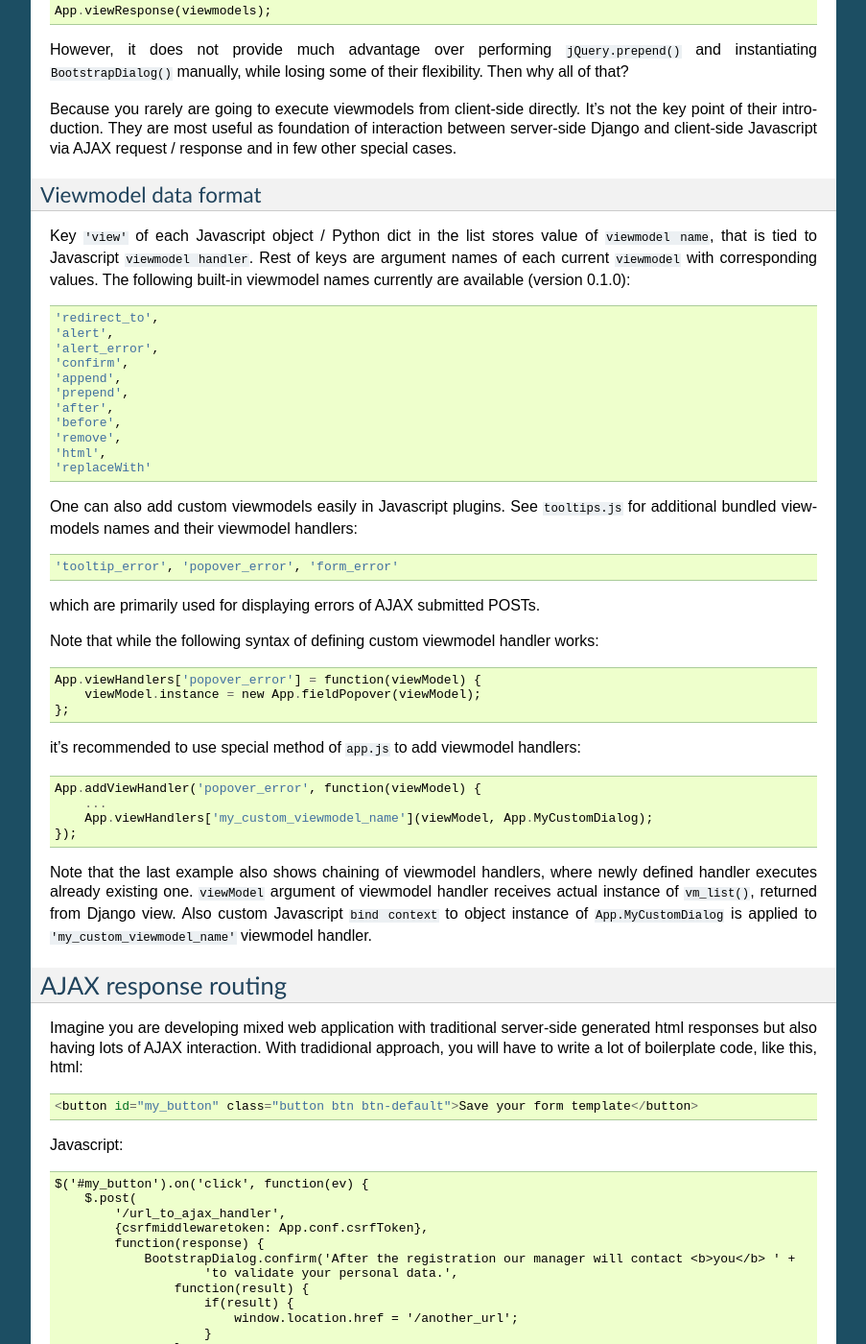
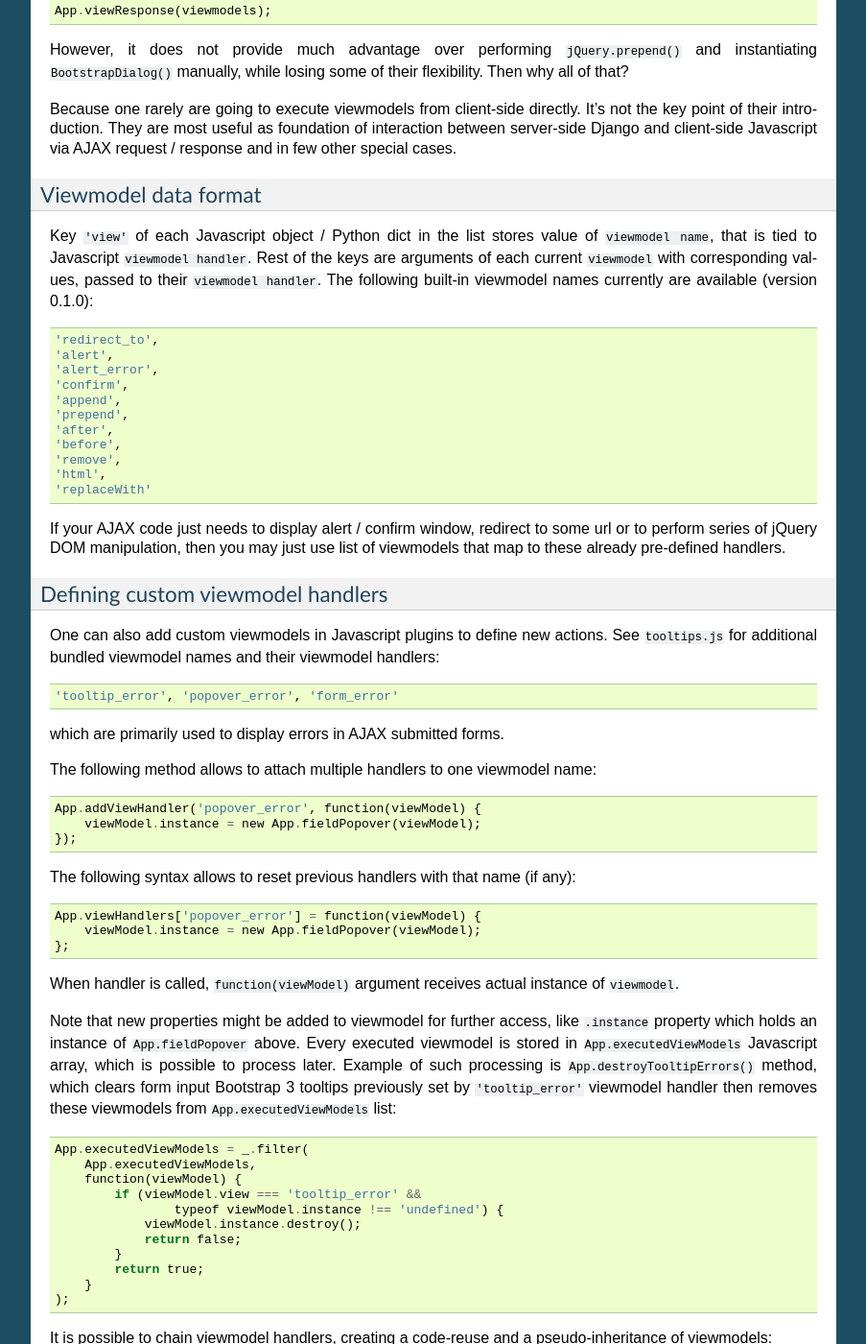
Before and after one commit to Dmitri-Sintsov/django-jinja-knockout, a Sphinx documentation site: the page built from docs/viewmodels.rst, in a window 1280 px wide and 1400 px high, scrolled down 1014 px. Shown: the whole window at 96% size, without its empty margins (198-1101 px from the left). Built offline with Sphinx 7.4.7, drawn with Linux system fonts in a browser that asks for light colours; some of the changed text lies outside the part shown.

Commit message:
INSTALLATION.rst updates. App.get() / App.post() now can pass whole set of App.viewResponse options. App.get() / App.post() now may be jQuery promise chained. Use App.addViewHandler() to set new viewmodel handlers in tooltips.js. Expanded docs/viewmodels.rst.

```diff
--- a/docs/viewmodels.rst
+++ b/docs/viewmodels.rst
@@ -52,7 +52,7 @@ and as the special list (vm_list) of ordinary dicts in Python::
 When executed, viewmodels from ``viewmodels`` variable defined above, will perform ``jQuery.prepend()`` function on
 specified ``selector``, then it will show ``BootstrapDialog`` confirmation window with specified ``title`` and
 ``message``. In case ``Ok`` button of ``BootstrapDialog`` will be pressed by end-user, nested ``callback`` list of
-client-side viewmodels will be executed, which defines just one command: ``redirect_to`` specified ``url``. When user
+client-side viewmodels will be executed, which defines just one command: ``redirect_to`` specified ``url``. In case user
 cancels confirmation dialog, no extra viewmodels will be executed.
 
 Now, how to execute these viewmodels we defined actually? At Javascript side it's the most obvious::
@@ -62,7 +62,7 @@ Now, how to execute these viewmodels we defined actually? At Javascript side it'
 However, it does not provide much advantage over performing ``jQuery.prepend()`` and instantiating ``BootstrapDialog()``
 manually, while losing some of their flexibility. Then why all of that?
 
-Because you rarely are going to execute viewmodels from client-side directly. It's not the key point of their
+Because one rarely are going to execute viewmodels from client-side directly. It's not the key point of their
 introduction. They are most useful as foundation of interaction between server-side Django and client-side Javascript
 via AJAX request / response and in few other special cases.
 
@@ -70,8 +70,8 @@ Viewmodel data format
 ~~~~~~~~~~~~~~~~~~~~~
 
 Key ``'view'`` of each Javascript object / Python dict in the list stores value of ``viewmodel name``, that is tied to
-Javascript ``viewmodel handler``. Rest of keys are argument names of each current ``viewmodel`` with corresponding
-values. The following built-in viewmodel names currently are available (version 0.1.0)::
+Javascript ``viewmodel handler``. Rest of the keys are arguments of each current ``viewmodel`` with corresponding values,
+passed to their ``viewmodel handler``. The following built-in viewmodel names currently are available (version 0.1.0)::
 
     'redirect_to',
     'alert',
@@ -85,30 +85,60 @@ values. The following built-in viewmodel names currently are available (version
     'html',
     'replaceWith'
 
-One can also add custom viewmodels easily in Javascript plugins. See ``tooltips.js`` for additional bundled viewmodels
-names and their viewmodel handlers::
+If your AJAX code just needs to display alert / confirm window, redirect to some url or to perform series of jQuery DOM
+manipulation, then you may just use list of viewmodels that map to these already pre-defined handlers.
+
+Defining custom viewmodel handlers
+~~~~~~~~~~~~~~~~~~~~~~~~~~~~~~~~~~
+
+One can also add custom viewmodels in Javascript plugins to define new actions. See ``tooltips.js`` for additional
+bundled viewmodel names and their viewmodel handlers::
 
     'tooltip_error', 'popover_error', 'form_error'
 
-which are primarily used for displaying errors of AJAX submitted POSTs.
+which are primarily used to display errors in AJAX submitted forms.
 
-Note that while the following syntax of defining custom viewmodel handler works::
+The following method allows to attach multiple handlers to one viewmodel name::
+
+    App.addViewHandler('popover_error', function(viewModel) {
+        viewModel.instance = new App.fieldPopover(viewModel);
+    });
+
+The following syntax allows to reset previous handlers with that name (if any)::
 
     App.viewHandlers['popover_error'] = function(viewModel) {
         viewModel.instance = new App.fieldPopover(viewModel);
     };
 
-it's recommended to use special method of ``app.js`` to add viewmodel handlers::
+When handler is called, ``function(viewModel)`` argument receives actual instance of ``viewmodel``.
+
+Note that new properties might be added to viewmodel for further access, like ``.instance`` property which holds an
+instance of ``App.fieldPopover`` above. Every executed viewmodel is stored in ``App.executedViewModels`` Javascript
+array, which is possible to process later. Example of such processing is ``App.destroyTooltipErrors()`` method, which
+clears form input Bootstrap 3 tooltips previously set by ``'tooltip_error'`` viewmodel handler then removes these
+viewmodels from ``App.executedViewModels`` list::
+
+    App.executedViewModels = _.filter(
+        App.executedViewModels,
+        function(viewModel) {
+            if (viewModel.view === 'tooltip_error' &&
+                    typeof viewModel.instance !== 'undefined') {
+                viewModel.instance.destroy();
+                return false;
+            }
+            return true;
+        }
+    );
+
+It is possible to chain viewmodel handlers, creating a code-reuse and a pseudo-inheritance of viewmodels::
 
     App.addViewHandler('popover_error', function(viewModel) {
-        ...
-        App.viewHandlers['my_custom_viewmodel_name'](viewModel, App.MyCustomDialog);
+        viewModel.instance = new App.fieldPopover(viewModel);
+        App.viewHandlers['tooltip_error'](viewModel);
     });
 
-Note that the last example also shows chaining of viewmodel handlers, where newly defined handler executes already
-existing one. ``viewModel`` argument of viewmodel handler receives actual instance of ``vm_list()``, returned from
-Django view. Also custom Javascript ``bind context`` to object instance of ``App.MyCustomDialog`` is applied to
-``'my_custom_viewmodel_name'`` viewmodel handler.
+where newly defined handler ``popover_error`` executes already existing one ``tooltip_error``.
+
 
 AJAX response routing
 ---------------------
@@ -129,11 +159,11 @@ Javascript::
                 BootstrapDialog.confirm('After the registration our manager will contact <b>you</b> ' +
                         'to validate your personal data.',
                     function(result) {
-                        if(result) {
+                        if (result) {
                             window.location.href = '/another_url';
                         }
                     }
-                )
+                );
             },
             'json'
         )
@@ -141,8 +171,9 @@ Javascript::
 
 Such code have many disadvantages:
 
-1. Repeated boilerplate code with multiple $.post() arguments, including manual specification of CSRF token.
-2. Route urls are tied into client-side Javascript, instead of being supplied from Django.
+1. Repeated boilerplate code with ``$.post()`` numerous arguments, including manual specification of CSRF token.
+2. Route urls are tied into client-side Javascript, instead of being supplied from Django. If you change an url of
+   route in ``urls.py``, and will forget to update url path in Javascript, AJAX POST may break.
 3. What if your AJAX response should have finer control over client-side response? For exmaple, sometimes you need
    to open ``BootstrapDialog``, sometimes to redirect instead, sometimes to perform some custom action?
 
@@ -153,22 +184,33 @@ code is enough::
         Save your form template
     </button>
 
-``app.js`` will care itself of both AJAX request POSTing and executing viewmodels returned via AJAX response.
-If your Django view which maps to ``my_url_name`` returns standard client-side viewmodels only, you do not even have
-to modify a bit of your Javascript code!
+``app.js`` will care itself of setting Javascript event handler, performing AJAX request POST and AJAX response routing
+will execute viewmodels returned from Django view. If you want to ensure AJAX requests, just set your ``urls.py`` route
+kwargs key ``is_ajax`` to ``True`` (optional step)::
 
-Example of Django response::
+    url(r'^button-click/$', 'my_app.views.button_click', name='my_url_name', kwargs={'ajax': True}),
+
+register AJAX client-side route in ``context_processors.py``::
+
+    from django_jinja_knockout.context_processors import TemplateContextProcessor as BaseContextProcessor
+
+
+    class TemplateContextProcessor(BaseContextProcessor):
+
+        CLIENT_ROUTES = (
+            ('my_url_name', False),
+        )
+
+
+    def template_context_processor(HttpRequest=None):
+        return TemplateContextProcessor(HttpRequest).get_context_data()
+
+and return the list of viewmodels in my_app/views.py::
 
     from django_jinja_knockout.viewmodels import vm_list
 
-    def my_url_view(request):
-        return vm_list(
-            {
-                'view': 'prepend',
-                'selector': '#infobar',
-                'html': '<div class="alert alert-info">Welcome to our site!</div>'
-            },
-            {
+    def button_click(request):
+        return vm_list({
                 'view': 'confirm',
                 'title': 'Please enter <i>your</i> personal data.',
                 'message': 'After the registration our manager will contact <b>you</b> to validate your personal data.',
@@ -176,7 +218,24 @@ Example of Django response::
                     'view': 'redirect_to',
                     'url': '/homepage'
                 })
-            }
-        )
+        })
 
-In case custom response is required, see the example above.
+that's all.
+
+If your Django view which maps to ``'my_url_name'`` returns standard client-side viewmodels only, like just above, you
+do not even have to modify a single bit of your Javascript code!
+
+Also it is possible to set client-side bind context with the second argument of viewmodel handler::
+
+    App.addViewHandler('set_context_title', function(viewModel, bindContext) {
+        bindContext.setTitle(viewModel.title);
+    });
+
+but in last case to have instance of bind_context to be passed to viewmodel handler, one has to perform AJAX GET / POST
+manually via::
+
+    App.post('my_url_name', post_data, bind_context);
+
+and of course Django view mapped to ``'my_url_name'`` (see :doc:`installation`) should return ``vm_list()`` instance
+with one of it's elements having the key ``{'view': 'set_context_title'}`` to have the viewmodel handler above to be
+actually called.
```
Also changed, not shown: INSTALLATION.rst (+71 -23 lines), django_jinja_knockout/static/js/front/app.js (+11 -7 lines), django_jinja_knockout/static/js/front/tooltips.js (+6 -6 lines).
